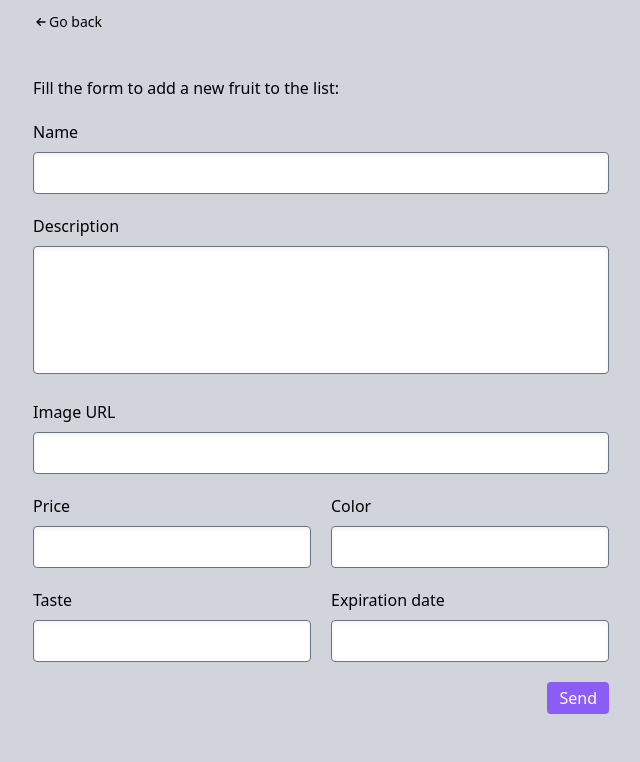
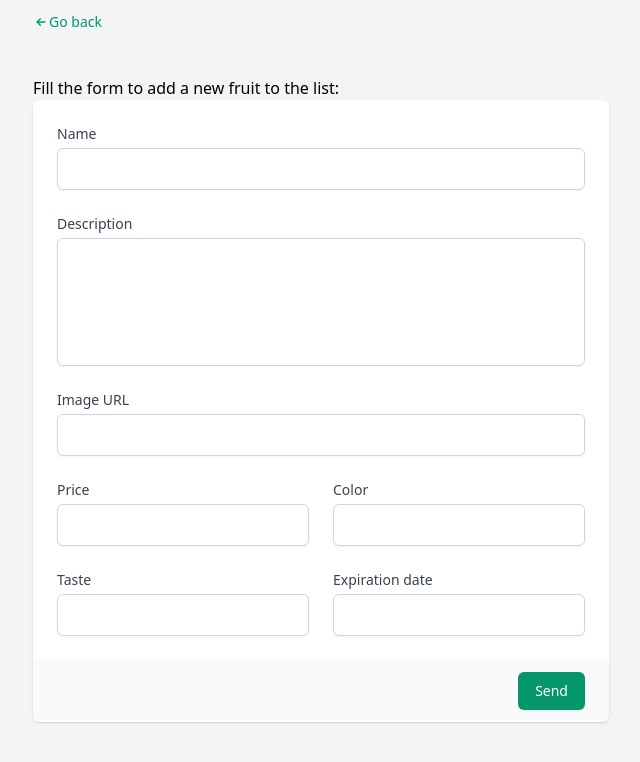
Before and after one commit to josebailo/fruit-api-challenge, a Vue app in the folder apps/app/: page /fruit/add in a window 1280 px wide. Shown: the top 762 px of the page, without its empty margins (319-959 px from the left). Built offline with nearby package versions, Linux system fonts and the light colour scheme; no server answers.

Commit message:
Change style

```diff
--- a/apps/app/src/App.vue
+++ b/apps/app/src/App.vue
@@ -1,5 +1,5 @@
 <template>
-  <div id="app" class="min-h-screen p-3 pb-10 bg-gray-300 text-black antialiased">
+  <div id="app" class="min-h-screen p-3 pb-10 bg-gray-100 text-base text-black antialiased">
     <section class="max-w-xl mx-auto">
       <router-view/>
     </section>
--- a/apps/app/src/assets/css/styles.css
+++ b/apps/app/src/assets/css/styles.css
@@ -3,27 +3,31 @@
 @tailwind utilities;
 
 @layer base {
-  .button {
-    @apply inline-flex items-center px-3 py-1 bg-purple-500 text-white rounded hover:bg-purple-600;
+  a {
+    @apply cursor-pointer rounded-md font-medium text-green-600 hover:text-green-500 focus-within:outline-none focus-within:ring-2 focus-within:ring-offset-2 focus-within:ring-green-500;
   }
 
-  a, button, input[type="text"], textarea {
-    @apply focus:outline-none focus:ring-2 focus:ring-purple-600;
+  label {
+    @apply block text-sm font-medium text-gray-700;
   }
 
-  .form-field {
-    @apply mt-5 w-full;
+  input[type="text"], textarea {
+    @apply mt-1 block w-full border border-gray-300 px-3 py-2 bg-white rounded-md shadow-sm focus:outline-none focus:ring-green-500 focus:border-green-500;
   }
 
-  .form-field label {
-    @apply block;
+  textarea {
+    @apply h-32 resize-none;
   }
 
-  .form-field input[type="text"], .form-field textarea {
-    @apply mt-2 w-full px-3 py-2 bg-white rounded shadow-inner hover:bg-gray-100;
+  .button {
+    @apply inline-flex justify-center py-2 px-4 border border-transparent shadow-sm text-sm font-medium rounded-md text-white bg-green-600 hover:bg-green-700 focus:outline-none focus:ring-2 focus:ring-offset-2 focus:ring-green-500;
   }
 
-  .form-field textarea {
-    @apply h-32 resize-none;
+  .button.button-red {
+    @apply bg-red-600 hover:bg-red-700 focus:ring-red-500;
+  }
+
+  a.button {
+    @apply hover:text-white;
   }
 }
--- a/apps/app/src/components/BackButton.vue
+++ b/apps/app/src/components/BackButton.vue
@@ -1,5 +1,5 @@
 <template>
-  <router-link :to="{ name: 'Home' }" class="inline-flex items-center text-sm hover:text-gray-600">
+  <router-link :to="{ name: 'Home' }" class="inline-flex items-center text-sm">
     <svg xmlns="http://www.w3.org/2000/svg" class="h-4 w-4" fill="none" viewBox="0 0 24 24" stroke="currentColor">
       <path stroke-linecap="round" stroke-linejoin="round" stroke-width="2" d="M11 17l-5-5m0 0l5-5m-5 5h12" />
     </svg>
--- /dev/null
+++ b/apps/app/src/components/Card.vue
@@ -0,0 +1,15 @@
+<template>
+  <div class="shadow rounded-md overflow-hidden">
+    <div v-if="$slots.header">
+      <slot name="header" />
+    </div>
+
+    <div class="p-4 bg-white sm:p-6">
+      <slot />
+    </div>
+
+    <div v-if="$slots.footer" class="px-4 py-3 bg-gray-50 text-right sm:px-6">
+      <slot name="footer" />
+    </div>
+  </div>
+</template>
--- a/apps/app/src/components/FruitCard.vue
+++ b/apps/app/src/components/FruitCard.vue
@@ -1,45 +1,51 @@
 <template>
-  <div class="relative bg-white shadow-lg rounded-md overflow-hidden">
-    <button type="button" class="absolute top-4 right-4 p-1 bg-red-500 text-white rounded hover:bg-red-600" title="Remove fruit" @click="remove">
-      <svg xmlns="http://www.w3.org/2000/svg" class="h-5 w-5" fill="none" viewBox="0 0 24 24" stroke="currentColor">
-        <path stroke-linecap="round" stroke-linejoin="round" stroke-width="2" d="M19 7l-.867 12.142A2 2 0 0116.138 21H7.862a2 2 0 01-1.995-1.858L5 7m5 4v6m4-6v6m1-10V4a1 1 0 00-1-1h-4a1 1 0 00-1 1v3M4 7h16" />
-      </svg>
-      <span class="sr-only">Remove fruit</span>
-    </button>
+  <Card>
+    <template v-slot:header>
+      <img :src="fruit.image" :title="fruit.name" :alt="fruit.name" class="object-cover w-full h-96">
+    </template>
 
-    <img :src="fruit.image" :title="fruit.name" :alt="fruit.name" class="object-cover w-full h-96">
+    <h2 class="font-medium text-xl">{{ fruit.name }}</h2>
 
-    <div class="m-2 sm:m-3">
-      <h2 class="text-gray-900 font-semibold text-xl">{{ fruit.name }}</h2>
-      <p class="mt-2 text-gray-600">{{ fruit.description }}</p>
-      <dl class="mt-4 text-sm text-gray-600">
-        <div class="flex items-center">
-          <dt class="font-semibold">Taste:</dt>
-          <dd class="ml-1">{{ fruit.taste }}</dd>
-        </div>
-        <div class="flex items-center">
-          <dt class="font-semibold">Expiration date:</dt>
-          <dd class="ml-1">{{ expirationDate }}</dd>
-        </div>
-        <div class="flex items-center">
-          <dt class="font-semibold">Price:</dt>
-          <dd class="ml-1">{{ fruit.price }}</dd>
-        </div>
-        <div class="flex items-center">
-          <dt class="font-semibold">Color:</dt>
-          <dd class="ml-1 inline-block px-1 py-0.5 rounded text-xs text-white text-opacity-70" :style="{ backgroundColor: fruit.color }">{{ fruit.color }}</dd>
-        </div>
-      </dl>
-    </div>
-  </div>
+    <p class="mt-1 text-gray-600">{{ fruit.description }}</p>
+
+    <dl class="mt-4 text-sm space-y-1">
+      <div v-if="fruit.taste">
+        <dt class="text-gray-600 font-medium">Taste</dt>
+        <dd>{{ fruit.taste }}</dd>
+      </div>
+      <div v-if="fruit.expires">
+        <dt class="text-gray-600 font-medium">Expiration date</dt>
+        <dd>{{ expirationDate }}</dd>
+      </div>
+      <div v-if="fruit.price">
+        <dt class="text-gray-600 font-medium">Price</dt>
+        <dd>&euro; {{ fruit.price }}</dd>
+      </div>
+      <div v-if="fruit.color">
+        <dt class="text-gray-600 font-medium">Color</dt>
+        <dd class="flex items-center">
+          <span class="mr-1 inline-block w-4 h-4 rounded" :style="{ backgroundColor: fruit.color }" />
+          {{ fruit.color }}
+        </dd>
+      </div>
+    </dl>
+
+    <template v-slot:footer>
+      <button type="button" class="button button-red" title="Remove fruit" @click="remove">Remove</button>
+    </template>
+  </Card>
 </template>
 
 <script>
+import Card from '@/components/Card'
 import Fruit from '@/classes/fruit'
 import moment from 'moment'
 
 export default {
   name: 'FruitCard',
+  components: {
+    Card
+  },
   props: {
     fruit: {
       type: Fruit,
--- a/apps/app/src/components/FruitList.vue
+++ b/apps/app/src/components/FruitList.vue
@@ -4,25 +4,21 @@
       v-for="fruit in fruitList"
       :key="fruit.id"
       :to="{ name: 'Fruit', params: { id: fruit.id } }"
-      class="block bg-white shadow-lg rounded-md overflow-hidden transform transition sm:flex hover:shadow-2xl hover:scale-105 focus:shadow-2xl focus:scale-105"
+      class="flex items-center bg-white shadow rounded-md overflow-hidden transform transition hover:shadow-xl hover:scale-105 focus:shadow-xl focus:scale-105"
     >
-      <div class="sm:w-48 sm:h-40 sm:flex-shrink-0">
-        <img :src="fruit.image" :title="fruit.name" :alt="fruit.name" class="object-cover w-full h-64 sm:h-full">
+      <div class="w-20 h-20 flex-shrink-0">
+        <img :src="fruit.image" :title="fruit.name" :alt="fruit.name" class="object-cover w-full h-20">
       </div>
 
-      <div class="m-2 sm:m-3 sm:flex-1 sm:min-w-0 sm:flex sm:flex-col">
-        <div class="sm:flex-1">
-          <h2 class="text-gray-900 font-semibold text-xl">{{ fruit.name }}</h2>
-          <p class="mt-1 text-gray-600 truncate">{{ fruit.description }}</p>
-        </div>
-        <div class="text-right sm:flex-shrink-0">
-          <span class="mt-2 inline-flex items-center p-1 bg-purple-700 rounded text-white">
-            <svg xmlns="http://www.w3.org/2000/svg" class="h-5 w-5 mr-1" fill="none" viewBox="0 0 24 24" stroke="currentColor">
-              <path stroke-linecap="round" stroke-linejoin="round" stroke-width="2" d="M14.121 15.536c-1.171 1.952-3.07 1.952-4.242 0-1.172-1.953-1.172-5.119 0-7.072 1.171-1.952 3.07-1.952 4.242 0M8 10.5h4m-4 3h4m9-1.5a9 9 0 11-18 0 9 9 0 0118 0z" />
-            </svg>
-            {{ fruit.price }}
-          </span>
-        </div>
+      <div class="m-3 flex-1 min-w-0">
+        <h2 class="text-gray-900 text-lg font-medium leading-6">{{ fruit.name }}</h2>
+        <p class="mt-1 text-sm text-gray-600 truncate">{{ fruit.description }}</p>
+      </div>
+
+      <div class="flex-shrink-0 m-2">
+        <svg xmlns="http://www.w3.org/2000/svg" class="h-4 w-4" fill="none" viewBox="0 0 24 24" stroke="currentColor">
+          <path stroke-linecap="round" stroke-linejoin="round" stroke-width="2" d="M9 5l7 7-7 7" />
+        </svg>
       </div>
     </router-link>
   </div>
--- a/apps/app/src/views/AddFruit.vue
+++ b/apps/app/src/views/AddFruit.vue
@@ -5,48 +5,52 @@
       <h2>Fill the form to add a new fruit to the list:</h2>
 
       <form @submit.prevent="submit">
-        <div class="form-field">
+        <Card>
+          <div class="space-y-6">
+            <div>
               <label for="name">Name</label>
-          <input type="text" id="name" v-model="fruit.name" required>
+              <input type="text" id="name" v-model="fruit.name">
             </div>
 
-        <div class="form-field">
+            <div>
               <label for="description">Description</label>
-          <textarea id="description" v-model="fruit.description" required />
+              <textarea id="description" v-model="fruit.description" />
             </div>
 
-        <div class="form-field">
+            <div>
               <label for="image">Image URL</label>
               <input type="text" id="image" v-model="fruit.image">
             </div>
 
-        <div class="flex items-center space-x-5">
-          <div class="form-field">
+            <div class="grid grid-cols-2 gap-6">
+              <div class="col-span-2 sm:col-span-1">
                 <label for="price">Price</label>
                 <input type="text" id="price" v-model="fruit.price">
               </div>
 
-          <div class="form-field">
+              <div class="col-span-2 sm:col-span-1">
                 <label for="color">Color</label>
                 <input type="text" id="color" v-model="fruit.color">
               </div>
             </div>
 
-        <div class="flex items-center space-x-5">
-          <div class="form-field">
+            <div class="grid grid-cols-2 gap-6">
+              <div class="col-span-2 sm:col-span-1">
                 <label for="taste">Taste</label>
                 <input type="text" id="taste" v-model="fruit.taste">
               </div>
 
-          <div class="form-field">
+              <div class="col-span-2 sm:col-span-1">
                 <label for="expires">Expiration date</label>
                 <input type="text" id="expires" v-model="fruit.expires">
               </div>
             </div>
+          </div>
 
-        <div class="mt-5 text-right">
+          <template v-slot:footer>
             <button type="submit" class="button">Send</button>
-        </div>
+          </template>
+        </Card>
       </form>
     </div>
   </div>
@@ -54,11 +58,13 @@
 
 <script>
 import BackButton from '@/components/BackButton'
+import Card from '@/components/Card'
 
 export default {
   name: 'AddFruit',
   components: {
-    BackButton
+    BackButton,
+    Card
   },
   data () {
     return {
--- a/apps/app/src/views/Home.vue
+++ b/apps/app/src/views/Home.vue
@@ -2,7 +2,7 @@
   <div>
     <header>
       <h1 class="font-serif text-2xl font-semibold tracking-tight sm:text-4xl">Do you want some fruit?</h1>
-      <p class="mt-3 text-gray-700 sm:text-lg">Here you have a list of good, healthy fruit. They could appear in random order, but that's not important!</p>
+      <p class="mt-3 text-gray-700 sm:text-lg">Here you have a list of good, healthy fruit. Enjoy them!</p>
     </header>
     <div class="mt-10">
       <FruitList v-if="fruitList" :fruit-list="fruitList"/>
```
Lines whose indentation alone changed are shown as unchanged.
